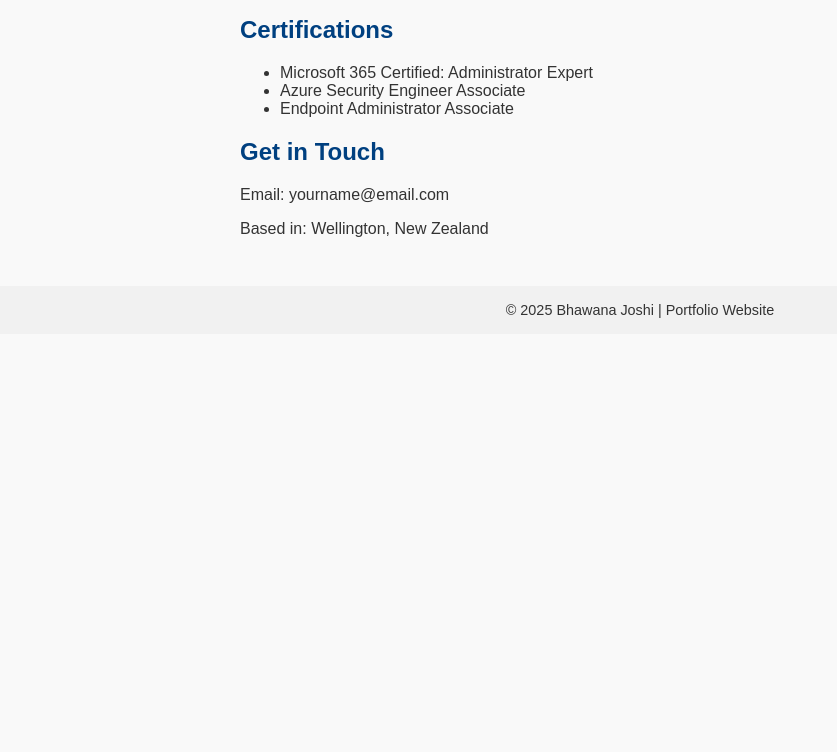
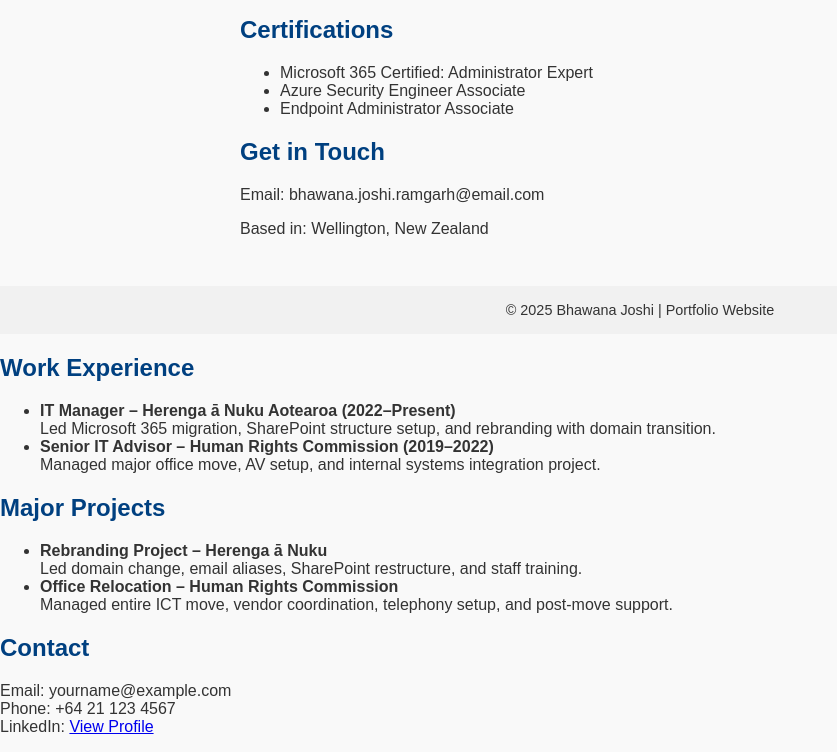
Before and after one commit to Bhawana1984/Bhawana-Profile, a plain HTML site: page index.html in a window 1280 px wide. Shown: the part 547-1299 px from the top of the page, without its empty margins (0-837 px from the left). Before the commit the page ends 881 px from the top, so only its background shows below. Drawn offline with Linux system fonts and the light colour scheme.

Commit message:
Update index.html

```diff
--- a/index.html
+++ b/index.html
@@ -74,7 +74,7 @@
     </ul>
 
     <h2>Get in Touch</h2>
-    <p>Email: yourname@email.com</p>
+    <p>Email: bhawana.joshi.ramgarh@email.com</p>
     <p>Based in: Wellington, New Zealand</p>
   </section>
 
@@ -82,4 +82,27 @@
     &copy; 2025 Bhawana Joshi | Portfolio Website
   </footer>
 </body>
+  <h2>Work Experience</h2>
+<ul>
+  <li><strong>IT Manager – Herenga ā Nuku Aotearoa (2022–Present)</strong><br>
+  Led Microsoft 365 migration, SharePoint structure setup, and rebranding with domain transition.</li>
+
+  <li><strong>Senior IT Advisor – Human Rights Commission (2019–2022)</strong><br>
+  Managed major office move, AV setup, and internal systems integration project.</li>
+</ul>
+
+<h2>Major Projects</h2>
+<ul>
+  <li><strong>Rebranding Project – Herenga ā Nuku</strong><br>
+  Led domain change, email aliases, SharePoint restructure, and staff training.</li>
+
+  <li><strong>Office Relocation – Human Rights Commission</strong><br>
+  Managed entire ICT move, vendor coordination, telephony setup, and post-move support.</li>
+</ul>
+
+<h2>Contact</h2>
+<p>Email: yourname@example.com<br>
+Phone: +64 21 123 4567<br>
+LinkedIn: <a href="https://www.linkedin.com/in/yourprofile" target="_blank">View Profile</a></p>
+
 </html>
```
